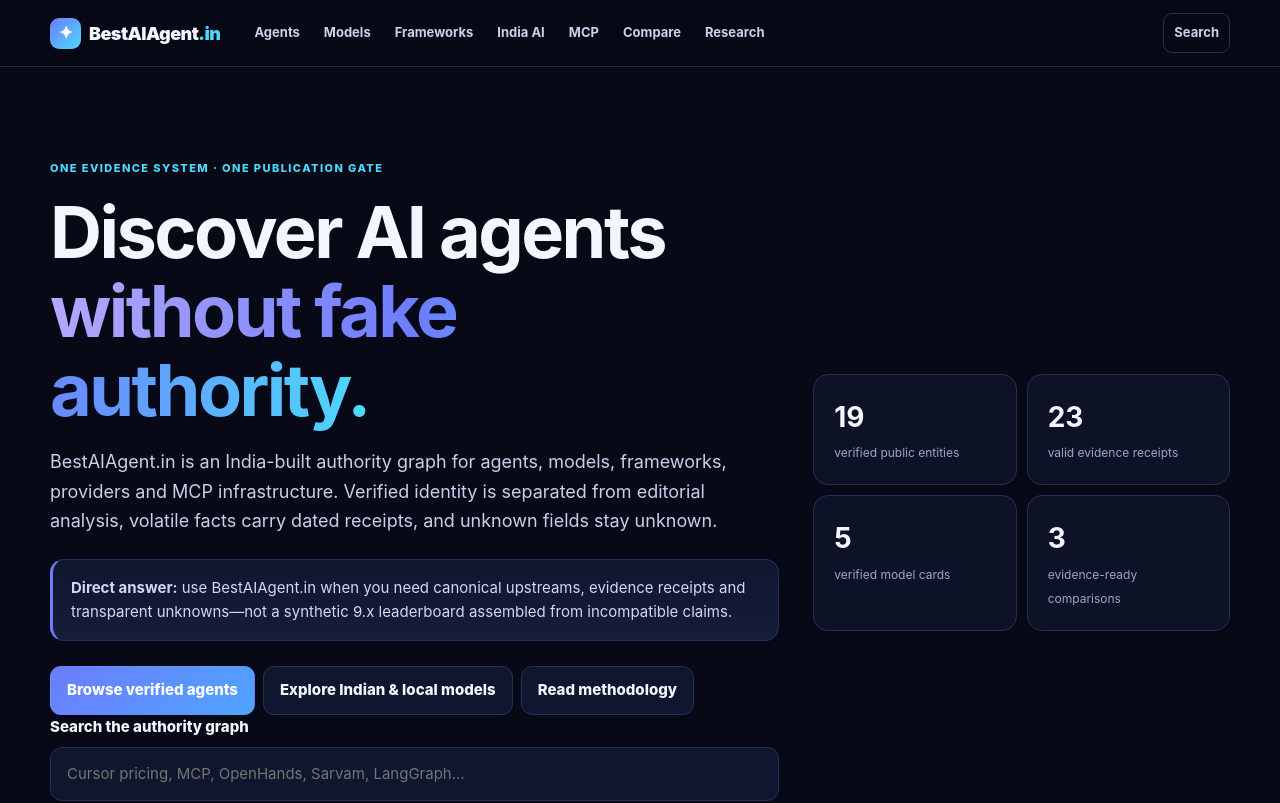
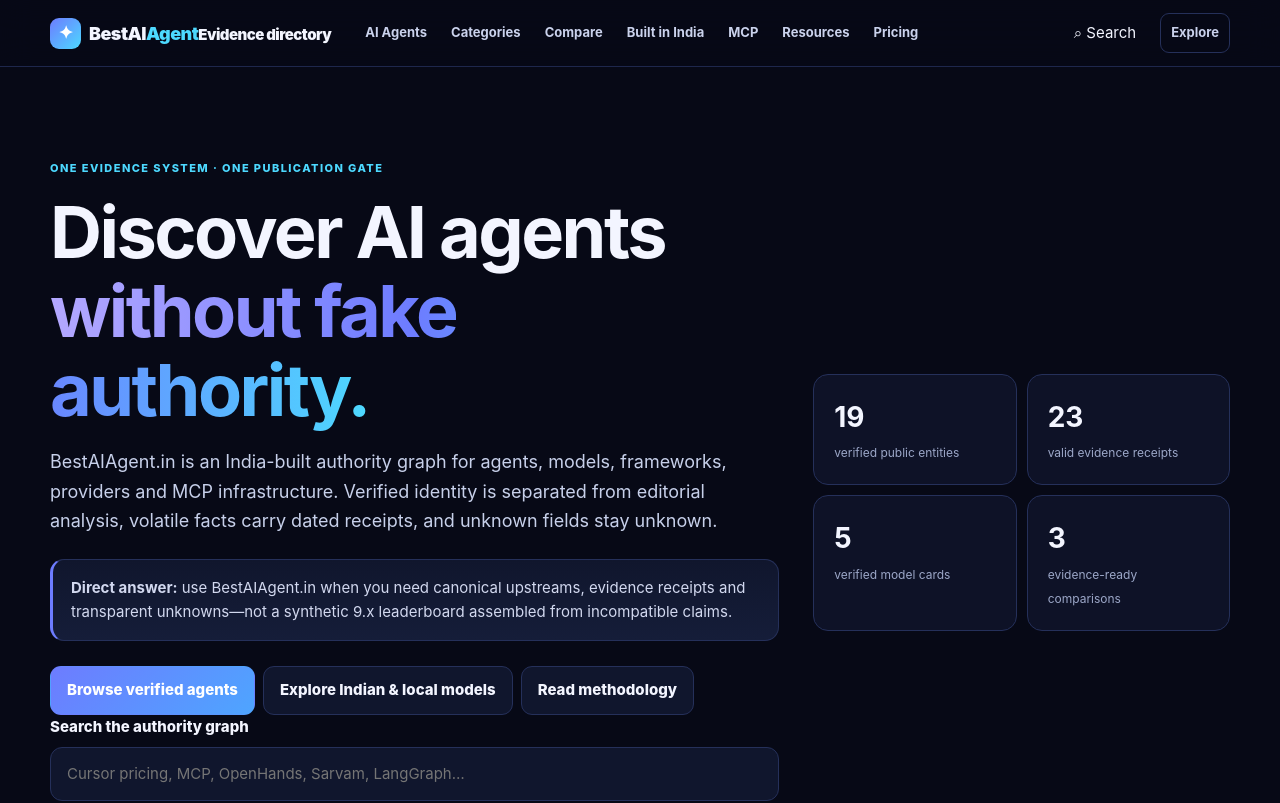
Before and after one commit to CodesbyFebin/bestaiagent.in, a Next.js app: page / in a window 1280 px wide. Shown: the top 803 px of the page. Built offline with nearby package versions, Linux system fonts and the light colour scheme.

Commit message:
ui: align authority navigation with discovery reference

```diff
--- a/components/Header.tsx
+++ b/components/Header.tsx
@@ -1,16 +1,29 @@
 import Link from "next/link";
+
 const links = [
-  ["/agents", "Agents"], ["/models", "Models"], ["/frameworks", "Frameworks"],
-  ["/india", "India AI"], ["/mcp", "MCP"], ["/compare", "Compare"], ["/research", "Research"]
+  ["/agents", "AI Agents"],
+  ["/categories", "Categories"],
+  ["/compare", "Compare"],
+  ["/india", "Built in India"],
+  ["/mcp", "MCP"],
+  ["/research", "Resources"],
+  ["/pricing", "Pricing"]
 ] as const;
 
 export function Header() {
   return (
     <header className="siteHeader">
       <div className="shell navBar">
-        <Link href="/" className="brand"><span className="brandMark">✦</span>BestAIAgent<span>.in</span></Link>
-        <nav aria-label="Primary">{links.map(([href,label]) => <Link key={href} href={href}>{label}</Link>)}</nav>
-        <Link href="/search" className="navCta">Search</Link>
+        <Link href="/" className="brand" aria-label="BestAIAgent.in home">
+          <span className="brandMark">✦</span>
+          <span className="brandWords">BestAI<span>Agent</span></span>
+          <small>Evidence directory</small>
+        </Link>
+        <nav aria-label="Primary navigation">
+          {links.map(([href, label]) => <Link key={href} href={href}>{label}</Link>)}
+        </nav>
+        <Link href="/search" className="navSearch" aria-label="Search BestAIAgent.in">⌕ <span>Search</span></Link>
+        <Link href="/agents" className="navCta">Explore</Link>
       </div>
     </header>
   );
```
